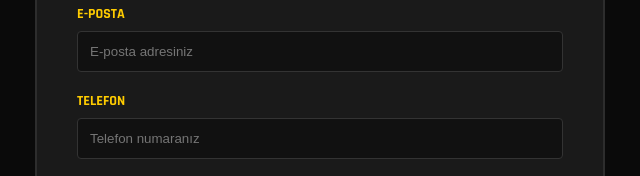
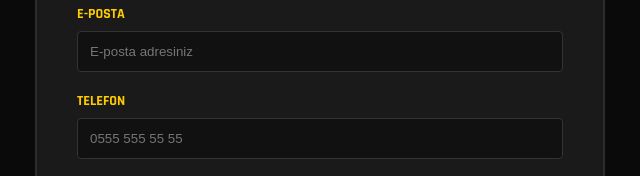
Before and after one commit to SAMURAI312/kds, a plain HTML site: page index.html in a window 1280 px wide. Shown: the part 6498-6674 px from the top of the page, 635-1275 px from the left. Drawn offline with Linux system fonts and the light colour scheme.

Commit message:
Update index.html

```diff
--- a/index.html
+++ b/index.html
@@ -420,7 +420,7 @@ html_content = '''<!DOCTYPE html>
 
     <div style="margin-bottom: 20px;">
         <label style="color: #ffcc00; display: block; font-weight: bold; margin-bottom: 8px; font-size: 14px; text-transform: uppercase;">Telefon</label>
-        <input type="tel" name="Telefon" placeholder="Telefon numaranız" required style="width: 100%; padding: 12px; background-color: #111; border: 1px solid #333; color: #fff; border-radius: 4px; box-sizing: border-box;" oninput="this.value = this.value.replace(/[^0-9]/g, '');" pattern="[0-9]{10,11}" title="Lütfen sadece rakamlardan oluşan geçerli bir telefon numarası giriniz.">
+        <input type="tel" name="Telefon" placeholder="0555 555 55 55" required maxlength="14" style="width: 100%; padding: 12px; background-color: #111; border: 1px solid #333; color: #fff; border-radius: 4px; box-sizing: border-box;" pattern="0[0-9]{3} [0-9]{3} [0-9]{2} [0-9]{2}" title="Lütfen telefon numaranızı 0555 555 55 55 formatında 11 hane olarak giriniz." oninput="this.value = this.value.replace(/[^0-9]/g, '').replace(/^([0-9]{4})([0-9]{3})([0-9]{2})([0-9]{2})$/, '$1 $2 $3 $4').substring(0, 14);">
     </div>
 
 
```
